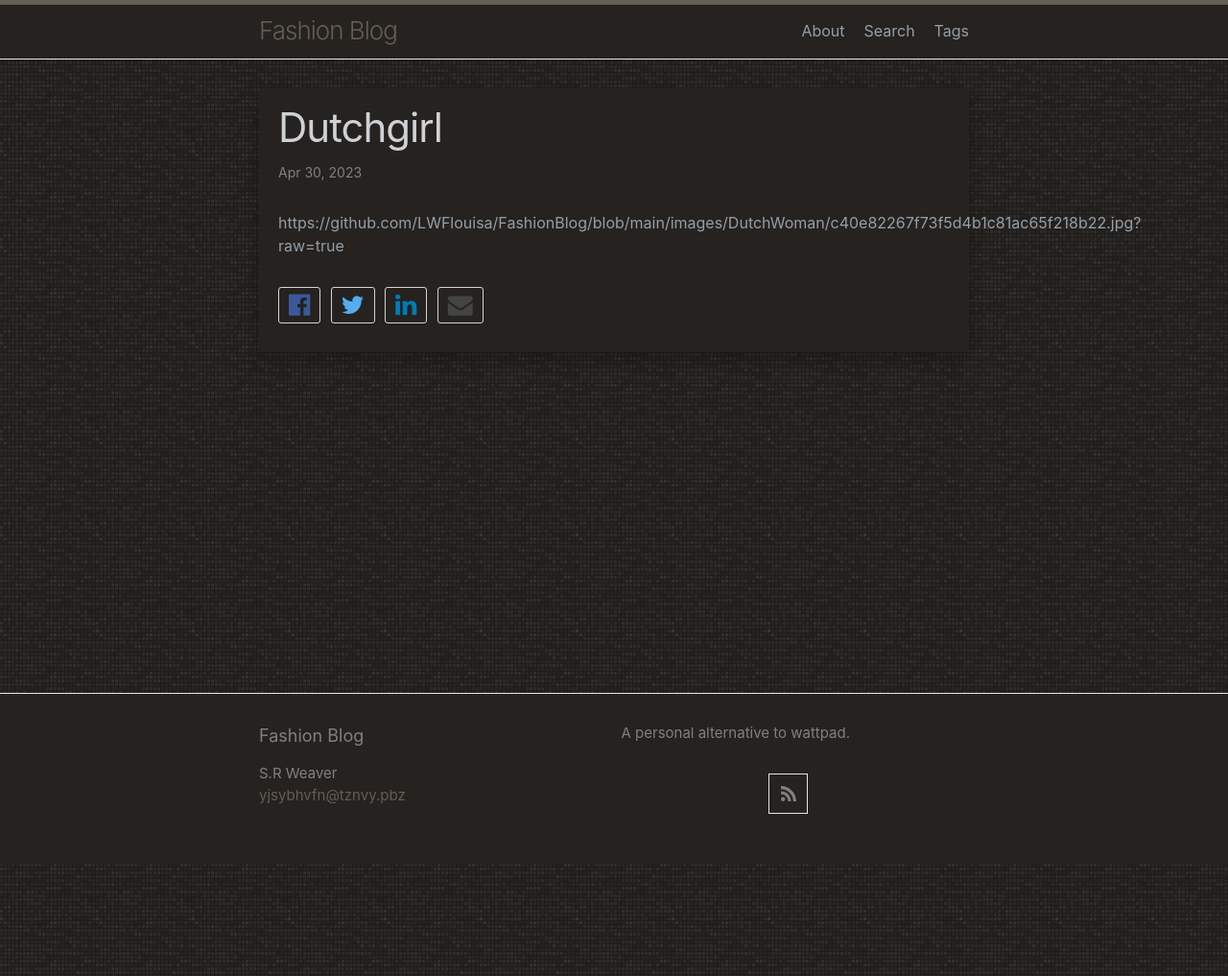
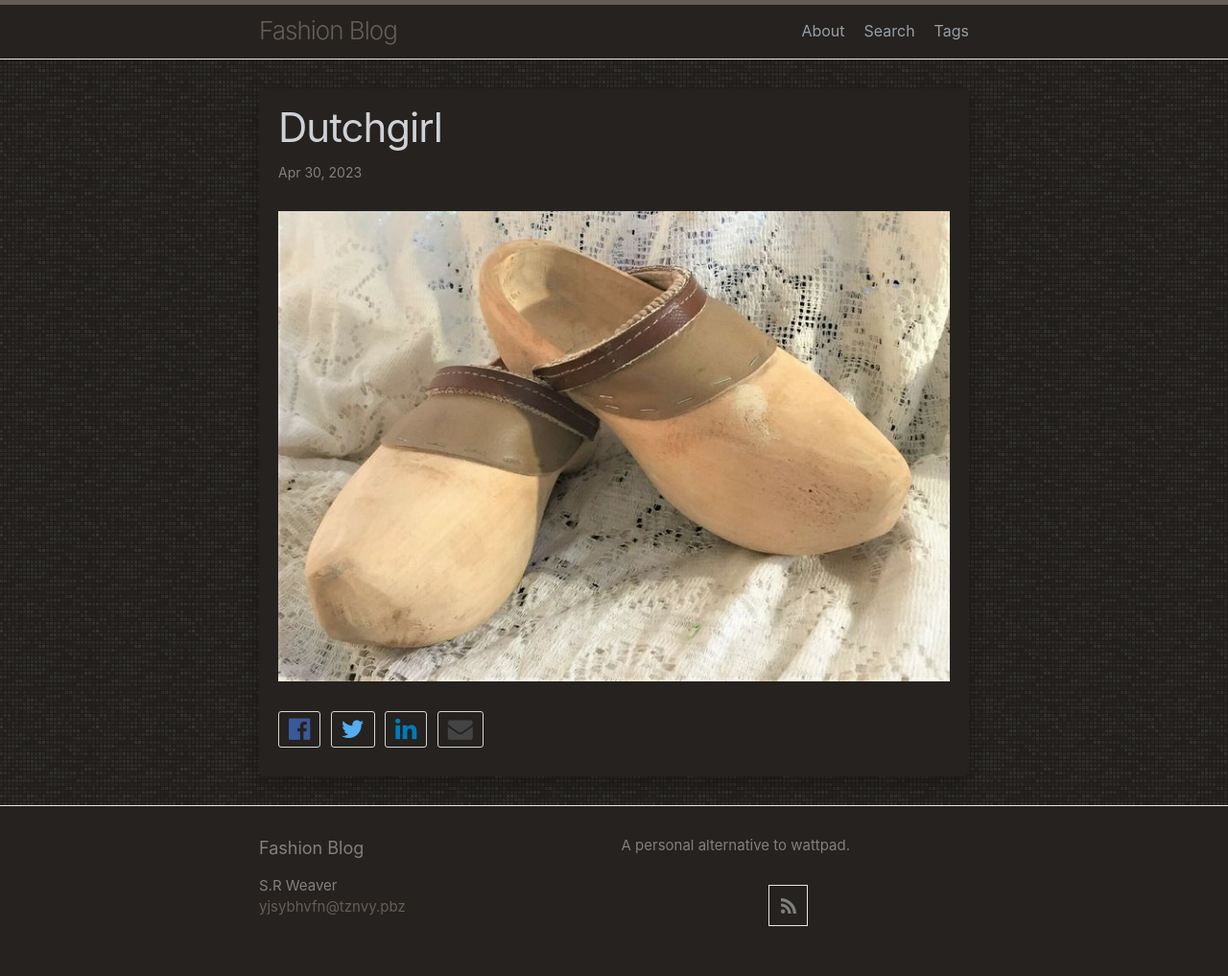
Before and after one commit to LWFlouisa/FashionBlog, a Jekyll site: the page built from _posts/2023-04-30-dutchgirl.md, in a window 1280 px wide. Shown: the whole page at 96% size. Built offline with Jekyll 4.4.1, drawn with Linux system fonts in a browser that asks for light colours; our own code applies the rules of GitHub Pages for plain Markdown files.

Commit message:
Update 2023-04-30-dutchgirl.md

```diff
--- a/_posts/2023-04-30-dutchgirl.md
+++ b/_posts/2023-04-30-dutchgirl.md
@@ -1 +1 @@
-https://github.com/LWFlouisa/FashionBlog/blob/main/images/DutchWoman/c40e82267f73f5d4b1c81ac65f218b22.jpg?raw=true
+![Wooden Shoes](https://github.com/LWFlouisa/FashionBlog/blob/main/images/DutchWoman/359c4b8a10c4ef1731198380fd767728.jpg?raw=true)
```
